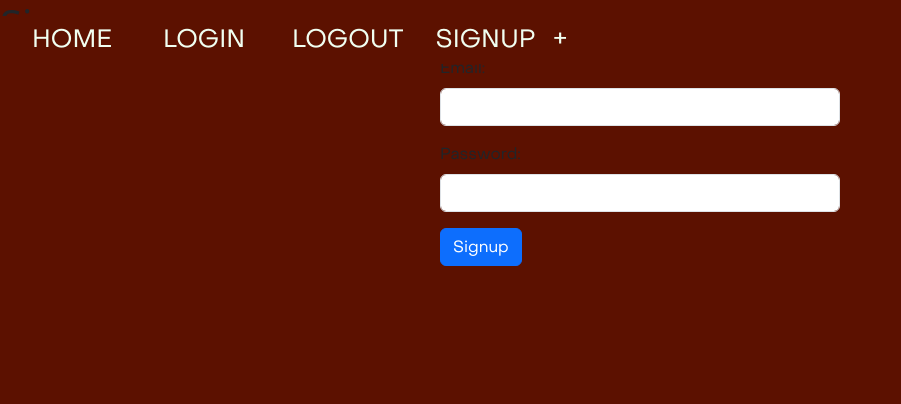
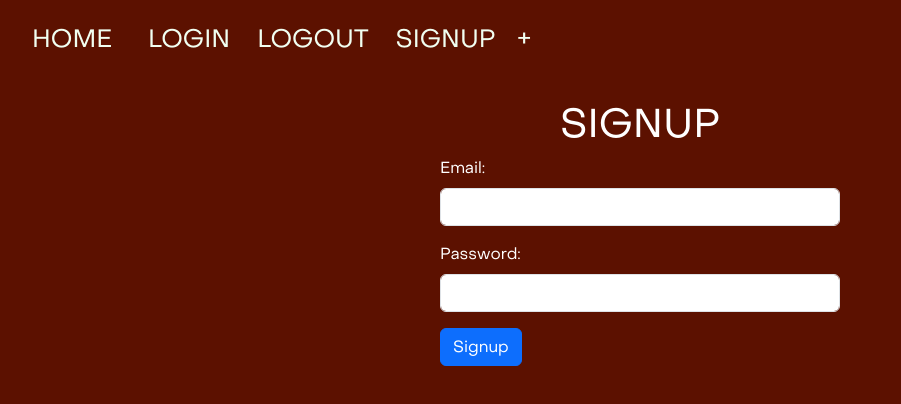
Before and after one commit to ebanchik/closet-app-capstone-frontend, a React (Vite) app: page /signup in a window 1280 px wide. Shown: the top 404 px of the page, without its empty margins (0-901 px from the left). Built offline with nearby package versions, Linux system fonts and the light colour scheme.

Commit message:
add signup to header

```diff
--- a/src/App.css
+++ b/src/App.css
@@ -65,7 +65,8 @@ body {
 }
 
 .navbar-buttons {
-  gap:   1px; /* Space between buttons */
+  gap:   5px;
+  text-align: center; /* Space between buttons */
 }
 
 .navbar-brand.logout {
@@ -74,10 +75,10 @@ body {
   border: none; /* No border */
 }
 
-.home-button, .login, .logout {
+.home-button, .login, .logout .signup {
   flex:   1; /* Allow buttons to grow and shrink */
   text-align: center;
-  padding:   5px   15px;
+  /* padding:   5px   15px; */
   transition: transform  0.3s ease; /* Smooth transition for the transform property */
   will-change: transform; /* Hint to the browser that the element will be transformed */
 }
@@ -174,13 +175,23 @@ body {
   color: white;
 }
 
+.login-text {
+  font-family: 'Object Sans';
+  text-align: center;
+}
+
 .form-container {
   font-family: 'Object Sans';
   max-width:  400px; /* Adjust this value to your preference */
   margin:  0 auto; /* Center the form container horizontally */
 }
 
-.login-text {
+.signup-form {
+  padding-top: 100px;
+  color: #fff;
+}
+
+.signup-text {
   font-family: 'Object Sans';
   text-align: center;
 }
--- a/src/Login.tsx
+++ b/src/Login.tsx
@@ -44,7 +44,7 @@ export const LoginForm: React.FC = () => {
 
   return (
     <div className='login-form'>
-      <h1 className='login-text'>Login</h1>
+      <h1 className='login-text'>LOGIN</h1>
       {message && <p className="message">{message}</p>}
       <form id="loginForm">
         <div className="form-container"> {/* Apply the CSS class here */}
@@ -57,7 +57,7 @@ export const LoginForm: React.FC = () => {
               required
               value={email}
               onChange={(e) => setEmail(e.target.value)}
-              className="form-control" // Bootstrap class
+              className="form-control custom-input-color" // Bootstrap class
             />
           </div>
           <div className="mb-3">
@@ -69,10 +69,10 @@ export const LoginForm: React.FC = () => {
               required
               value={password}
               onChange={(e) => setPassword(e.target.value)}
-              className="form-control" // Bootstrap class
+              className="form-control custom-input-color" // Bootstrap class
             />
           </div>
-          <button type="button" onClick={handleLogin} className="btn btn-primary">Login</button>
+          <button type="button" onClick={handleLogin} className="btn btn-primary custom-login-button">Login</button>
         </div>
       </form>
     </div>
--- a/src/Signup.tsx
+++ b/src/Signup.tsx
@@ -58,7 +58,7 @@ export const SignupForm: React.FC = () => {
 
   return (
     <div className='signup-form'>
-      <h1 className='signup-text'>Signup</h1>
+      <h1 className='signup-text'>SIGNUP</h1>
       {message && <p className="message">{message}</p>}
       <form id="signupForm">
         <div className="form-container"> {/* Apply the CSS class here */}
```
